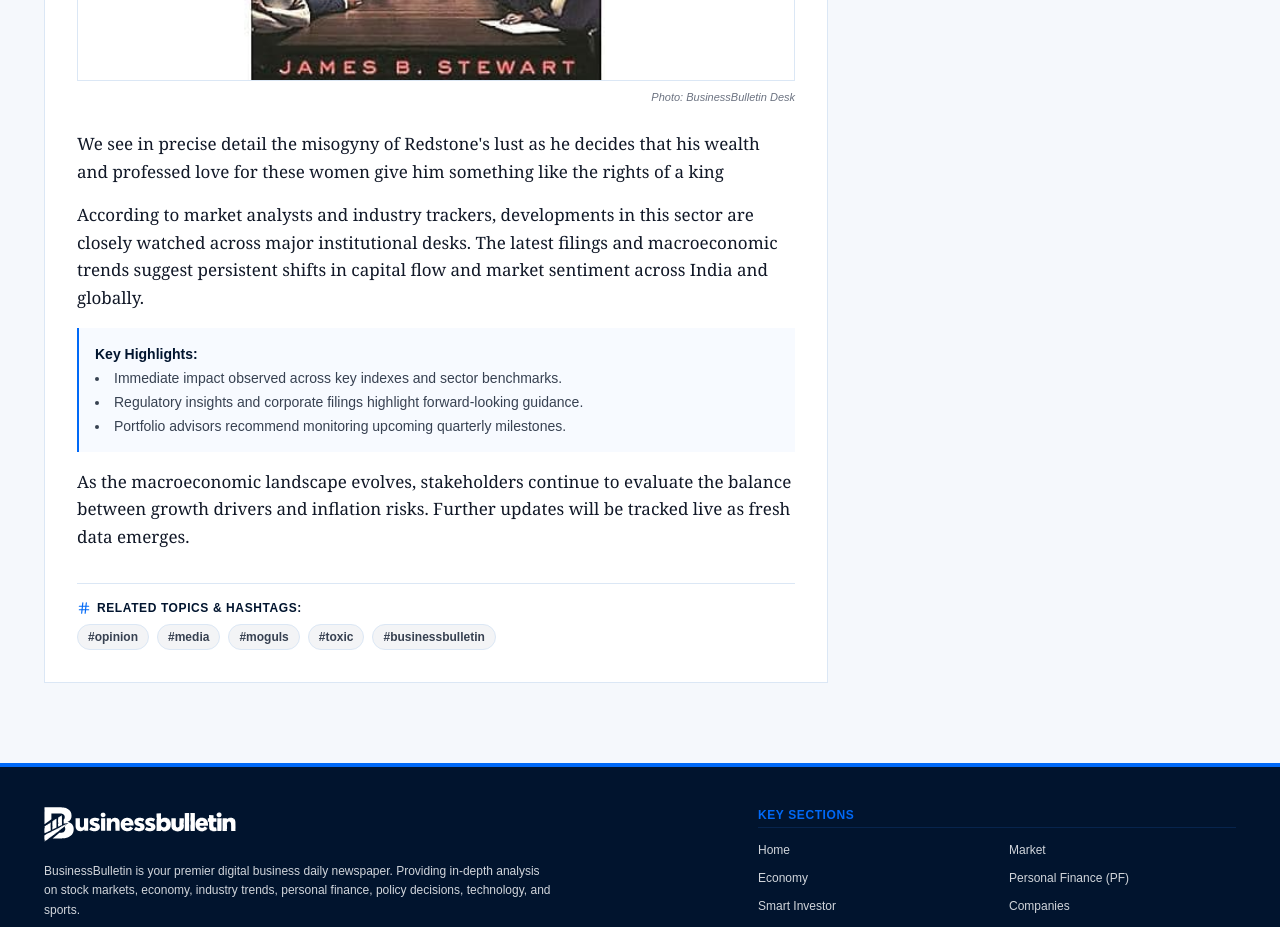
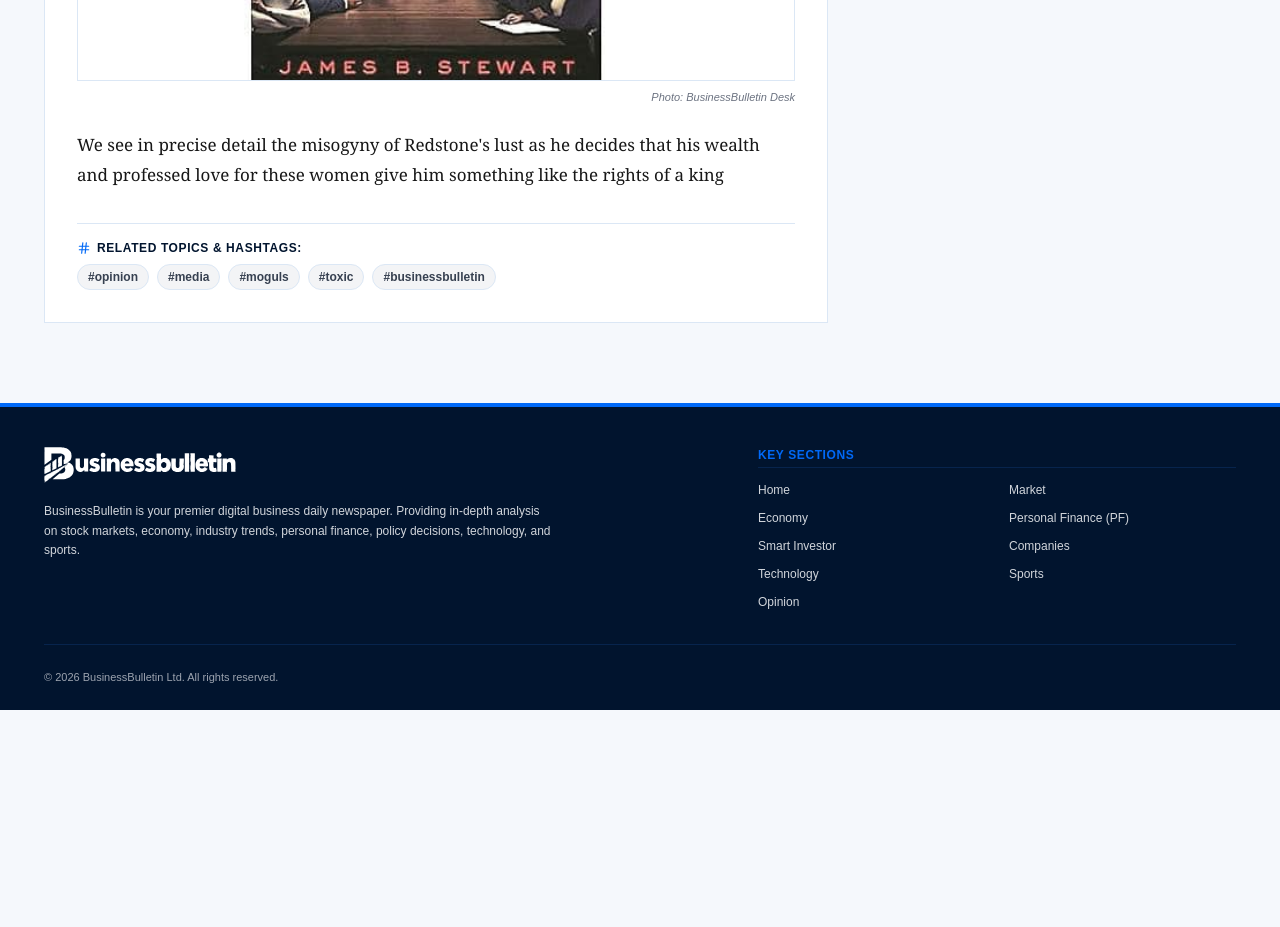
Before and after one commit to Parthchampaneri23/BB-website, a Next.js app: page /article/a-media-moguls-toxic-legacy-358160 in a window 1280 px wide. Shown: the part 840-1767 px from the top of the page. After the commit the page ends 1550 px from the top, so only its background shows below. Built offline with nearby package versions, Linux system fonts and the light colour scheme; no server answers.

Commit message:
feat: add article detail page and global styles for typography and layout

```diff
--- a/src/app/article/[id]/page.tsx
+++ b/src/app/article/[id]/page.tsx
@@ -138,28 +138,12 @@
           )}
 
           {/* Article Content / Body Text */}
-          <div className="space-y-4 text-gray-900 font-serif leading-relaxed text-[16px] sm:text-[17px]">
-            <p className="leading-relaxed">
-              {article.fullText || article.summary}
-            </p>
-
-            <p className="leading-relaxed">
-              According to market analysts and industry trackers, developments in this sector are closely watched across major institutional desks. The latest filings and macroeconomic trends suggest persistent shifts in capital flow and market sentiment across India and globally.
-            </p>
-
-            <div className="bg-[#eaf2ff]/40 border-l-2 border-[#0069f7] p-4 my-6 text-sm not-italic font-sans text-gray-700">
-              <strong className="text-[#01142e] block mb-1">Key Highlights:</strong>
-              <ul className="list-disc list-inside space-y-1">
-                <li>Immediate impact observed across key indexes and sector benchmarks.</li>
-                <li>Regulatory insights and corporate filings highlight forward-looking guidance.</li>
-                <li>Portfolio advisors recommend monitoring upcoming quarterly milestones.</li>
-              </ul>
-            </div>
-
-            <p className="leading-relaxed">
-              As the macroeconomic landscape evolves, stakeholders continue to evaluate the balance between growth drivers and inflation risks. Further updates will be tracked live as fresh data emerges.
-            </p>
-          </div>
+          <div
+            className="article-content"
+            dangerouslySetInnerHTML={{
+              __html: article.fullText || article.summary || '',
+            }}
+          />
 
           {/* Hashtags Section */}
           <div className="mt-8 pt-4 border-t border-[#dbe7f5]">
--- a/src/app/globals.css
+++ b/src/app/globals.css
@@ -63,3 +63,94 @@
 .animate-ticker:hover {
   animation-play-state: paused;
 }
+
+/* Rich text rendered article content */
+.article-content {
+  font-family: Georgia, 'Times New Roman', serif;
+  color: #171717;
+  line-height: 1.8;
+  font-size: 1.0625rem;
+  word-break: break-word;
+}
+
+.article-content p {
+  margin-bottom: 1.25rem;
+  line-height: 1.8;
+}
+
+.article-content h1,
+.article-content h2,
+.article-content h3,
+.article-content h4 {
+  font-family: inherit;
+  font-weight: 700;
+  color: #01142e;
+  margin-top: 1.75rem;
+  margin-bottom: 0.75rem;
+  line-height: 1.35;
+}
+
+.article-content h2 {
+  font-size: 1.5rem;
+}
+
+.article-content h3 {
+  font-size: 1.25rem;
+}
+
+.article-content h4 {
+  font-size: 1.125rem;
+}
+
+.article-content ul,
+.article-content ol {
+  margin-top: 0.75rem;
+  margin-bottom: 1.25rem;
+  padding-left: 1.5rem;
+}
+
+.article-content ul {
+  list-style-type: disc;
+}
+
+.article-content ol {
+  list-style-type: decimal;
+}
+
+.article-content li {
+  margin-bottom: 0.5rem;
+  line-height: 1.7;
+}
+
+.article-content a {
+  color: #0069f7;
+  text-decoration: underline;
+  text-underline-offset: 3px;
+  word-break: break-all;
+}
+
+.article-content a:hover {
+  color: #0053c7;
+}
+
+.article-content blockquote {
+  border-left: 4px solid #0069f7;
+  padding: 0.75rem 1.25rem;
+  margin: 1.5rem 0;
+  background-color: rgba(234, 242, 255, 0.4);
+  font-style: italic;
+  color: #374151;
+}
+
+.article-content strong,
+.article-content b {
+  font-weight: 700;
+  color: #01142e;
+}
+
+.article-content img {
+  max-width: 100%;
+  height: auto;
+  border-radius: 4px;
+  margin: 1.5rem 0;
+}
```
Lines whose indentation alone changed are shown as unchanged.
